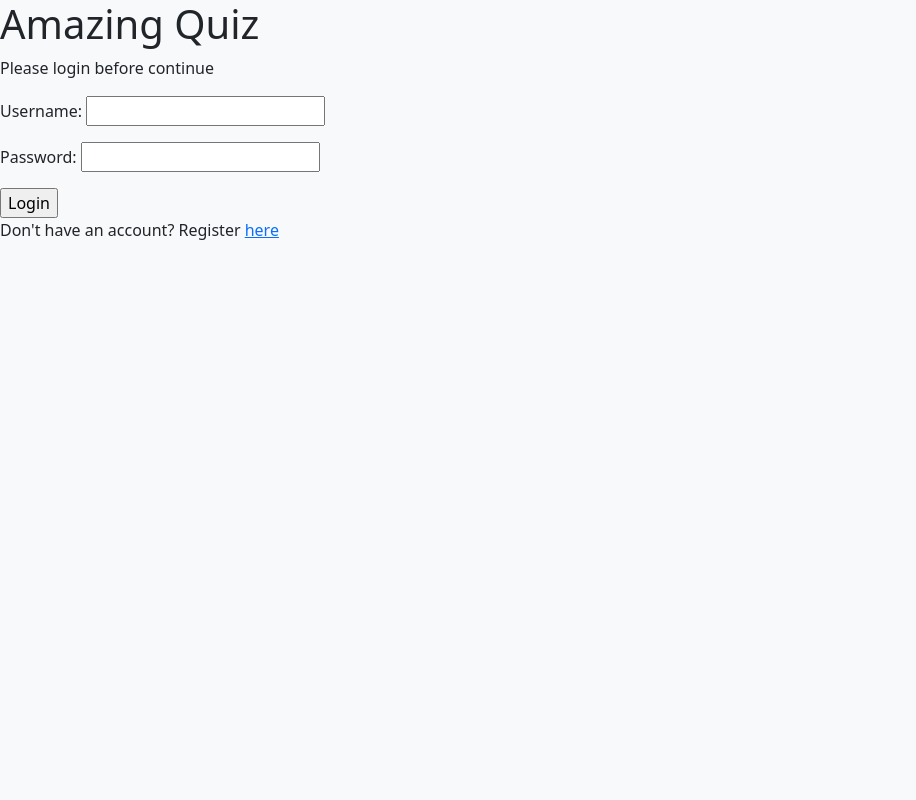
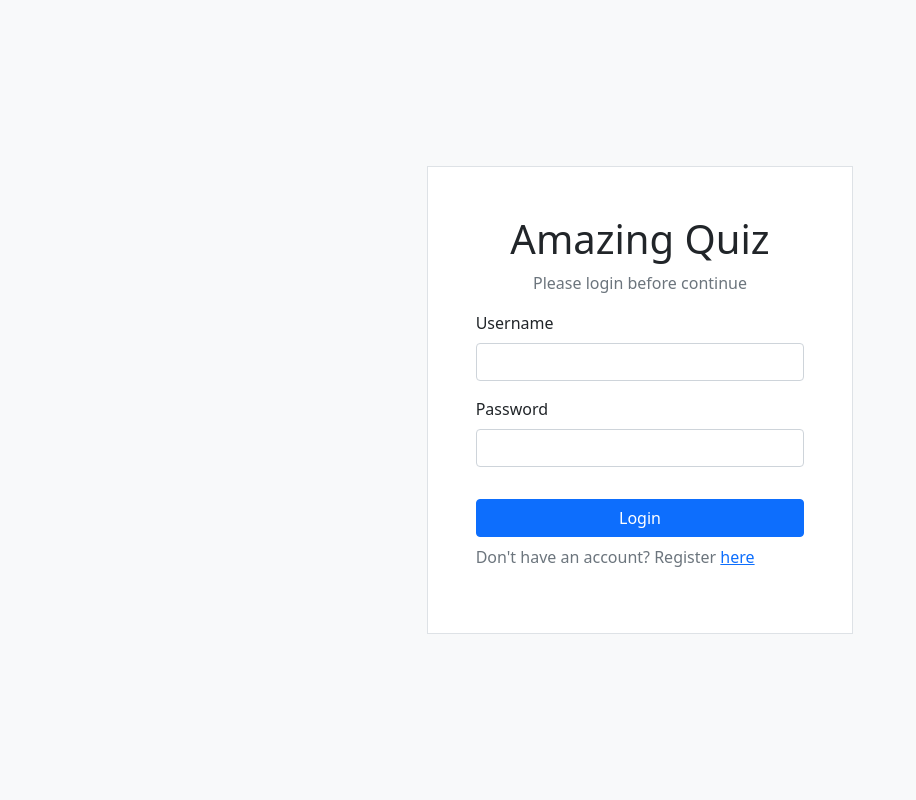
Before and after one commit to rakkaalhazimi/Quiz-Prototype-Website, a Django app: page /login in a window 1280 px wide. Shown: the whole page, without its empty margins (0-916 px from the left). Run offline with Django 4.2, Linux system fonts and the light colour scheme; some libraries are stand-ins or nearby versions.

Commit message:
add: login form bootstrap

```diff
--- a/quiz/templates/login.html
+++ b/quiz/templates/login.html
@@ -2,12 +2,40 @@
 
 
 {% block content %}
-<h1>Amazing Quiz</h1>
-<p>Please login before continue</p>
-<form method="POST">
-  {% csrf_token %}
-  {{ form.as_p }}
-  <input type="submit" value="Login">
-  <p>Don't have an account? Register <a href="{% url 'register' %}">here</a></p>
-</form>
+<section class="vh-100 d-flex flex-column justify-content-center">
+
+  <div class="container col-sm-10 col-md-6 col-lg-4 p-5 bg-white border border-1">
+    <h1 class="text-center">Amazing Quiz</h1>
+    <p class="text-center text-muted">Please login before continue</p>
+
+    <form method="POST">
+      {% csrf_token %}
+      {% for field in form %}
+      <div class="mb-3">
+        <label for="{{ field.id_for_label }}" class="form-label">{{ field.label }}</label>
+        <input
+          id=""
+          type="{{ field.field.widget.input_type }}"
+          name="{{ field.html_name }}"
+          class="form-control"
+          required
+        >
+        {% for error in field.errors %}
+          <div class="alert alert-warning alert-dismissible fade show" role="alert">
+            {{ error }}
+          <button type="button" class="btn-close" data-bs-dismiss="alert" aria-label="Close"></button>
+          </div>
+        {% endfor %}
+      </div>
+      {% endfor %}
+
+      <button class="container btn btn-primary text-center mt-3">
+        Login
+      </button>
+
+      <p class="mt-2 text-muted">Don't have an account? Register <a href="{% url 'register' %}">here</a></p>
+    </form>
+  </div>
+
+</section>
 {% endblock %}
```
